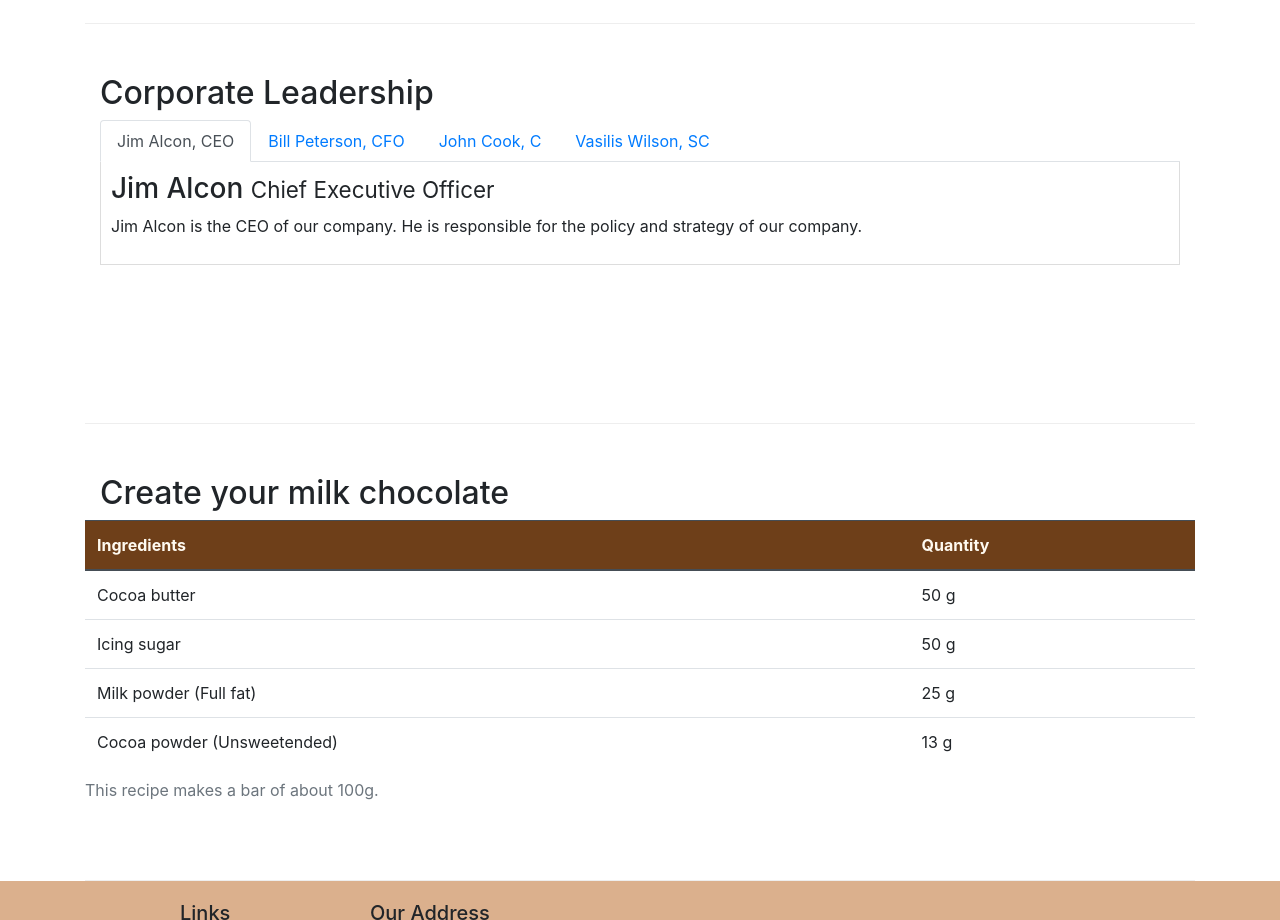
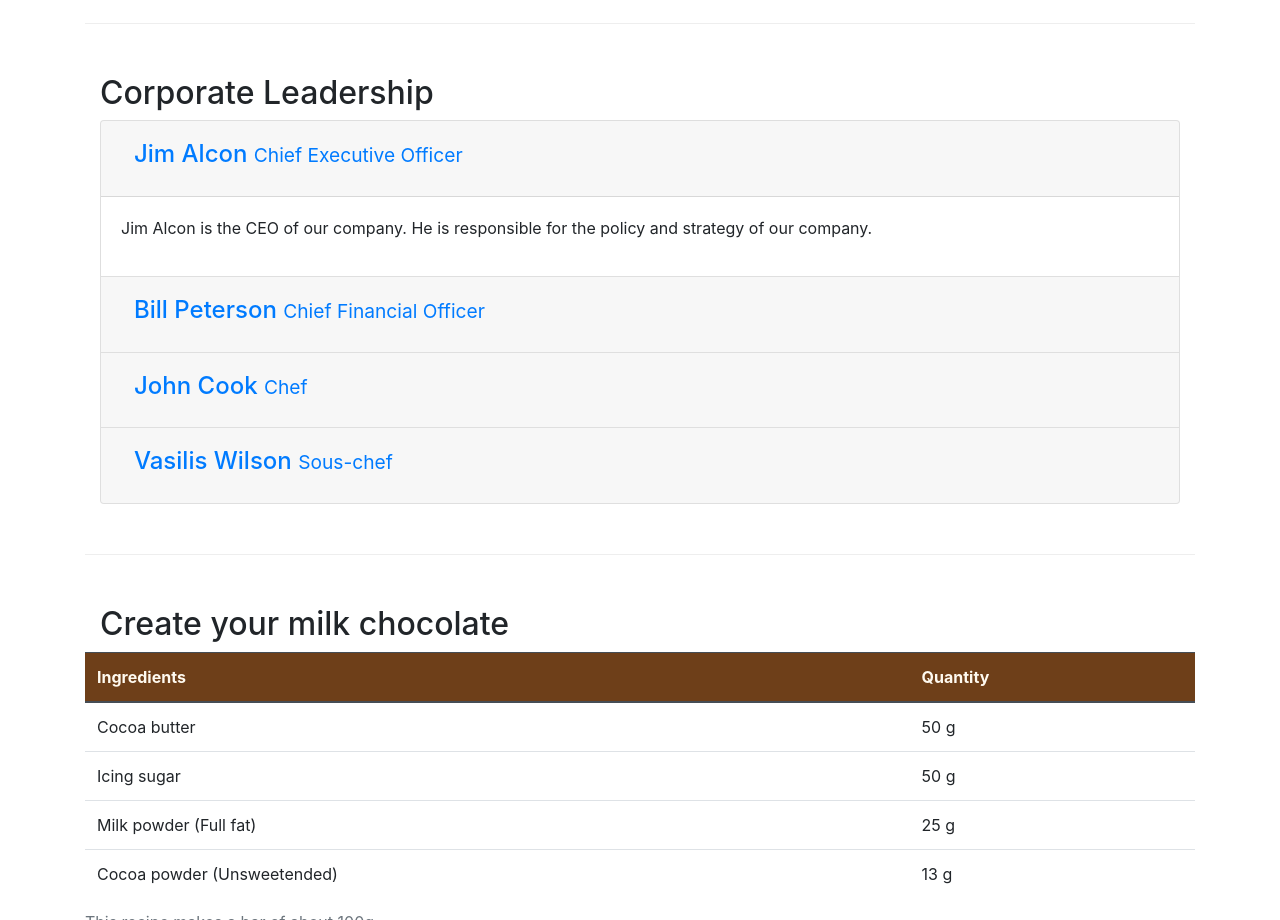
Before and after one commit to panouklas/LeChocolat, a website: page aboutus.html in a window 1280 px wide. Shown: the part 820-1740 px from the top of the page. Drawn offline with nearby package versions, Linux system fonts and the light colour scheme.

Commit message:
Accordion

```diff
--- a/aboutus.html
+++ b/aboutus.html
@@ -101,7 +101,7 @@
         <div class="row row-content">
             <div class="col-12 ">
                 <h2>Corporate Leadership</h2>
-                <ul class="nav nav-tabs">
+                <!-- <ul class="nav nav-tabs">
                     <li class="nav-item">
                         <a class="nav-link active" href="#tab1" role="tab" data-toggle="tab"> Jim Alcon, CEO</a>
                     </li>
@@ -114,36 +114,71 @@
                     <li class="nav-item">
                         <a class="nav-link" href="#tab4" role="tab" data-toggle="tab"> Vasilis Wilson, SC</a>
                     </li>
-                </ul>
+                </ul> -->
 
-                <div class="tab-content">
-                    <div role="tabpanel" class="tab-pane fade show active" id="tab1">
-                        <h3>Jim Alcon <small>Chief Executive Officer </small></h3>
-                        <p class="d-none d-sm-block">Jim Alcon is the CEO of our company. He is responsible for the
-                            policy and strategy of our company. </p>
+                <div class="accordion" id="accordion">
+                    <div class="card">
+                        <div class="card-header" id="headingOne">
+                            <button class="btn btn-link" data-toggle="collapse" data-target="#collapseOne"
+                                aria-expanded="true" aria-controls="collapseOne">
+                                <h4>Jim Alcon <small>Chief Executive Officer </small></h4>
+                            </button>
+                        </div>
+                        <div id="collapseOne" class="collapse show" aria-labelledby="headingOne"
+                            data-parent="#accordion">
+                            <div class="card-body">
+                                <p>Jim Alcon is the CEO of our company. He is responsible for the policy and strategy of
+                                    our company. </p>
+                            </div>
+                        </div>
                     </div>
-
-                    <div role="tabpanel" class="tab-pane" id="tab2">
-                        <h3>Bill Peterson <small>Chief Financial Officer </small></h3>
-                        <p class="d-none d-sm-block">Bill Peterson is the CFO of our company. He is responsible for all
-                            the financial decisions of our company. </p>
+                    <div class="card">
+                        <div class="card-header" id="headingTwo">
+                            <button class="btn btn-link collapsed" data-toggle="collapse" data-target="#collapseTwo"
+                                aria-expanded="false" aria-controls="collapseTwo">
+                                <h4>Bill Peterson <small>Chief Financial Officer </small></h4>
+                            </button>
+                        </div>
+                        <div id="collapseTwo" class="collapse" aria-labelledby="headingTwo" data-parent="#accordion">
+                            <div class="card-body">
+                                <p>Bill Peterson is the CFO of our company. He is responsible for all the financial
+                                    decisions of our company. </p>
+                            </div>
+                        </div>
                     </div>
-
-                    <div role="tabpanel" class="tab-pane" id="tab3">
-                        <h3>John Cook <small>Chef</small></h3>
-                        <p class="d-none d-sm-block">Our Chef, John Cook has specialized in the production of chocolates
-                            and he has created the receipts for our chocolates. </p>
+                    <div class="card">
+                        <div class="card-header" id="headingThree">
+                            <button class="btn btn-link collapsed" data-toggle="collapse" data-target="#collapseThree"
+                                aria-expanded="false" aria-controls="collapseThree">
+                                <h4>John Cook <small>Chef</small></h4>
+                            </button>
+                        </div>
+                        <div id="collapseThree" class="collapse" aria-labelledby="headingThree"
+                            data-parent="#accordion">
+                            <div class="card-body">
+                                <p>Our Chef, John Cook has specialized in the production of chocolates and he has
+                                    created the receipts for our chocolates. </p>
+                            </div>
+                        </div>
                     </div>
-
-                    <div role="tabpanel" class="tab-pane" id="tab4">
-                        <h3>Vasilis Wilson <small>Sous-chef </small></h3>
-                        <p class="d-none d-sm-block">Vasilis Wilson is well informed of all the current trends in pastry
-                            and
-                            contributes his innovative ideas in our products. </p>
+                    <div class="card">
+                        <div class="card-header" id="headingFour">
+                            <button class="btn btn-link collapsed" data-toggle="collapse" data-target="#collapseFour"
+                                aria-expanded="false" aria-controls="collapseFour">
+                                <h4>Vasilis Wilson <small>Sous-chef </small></h4>
+                            </button>
+                        </div>
+                        <div id="collapseFour" class="collapse" aria-labelledby="headingFour" data-parent="#accordion">
+                            <div class="card-body">
+                                <p>Vasilis Wilson is well informed of all the current trends in pastry and contributes
+                                    his innovative ideas in our products. </p>
+                            </div>
+                        </div>
                     </div>
                 </div>
             </div>
         </div>
+
 
         <div class="row row-content">
             <div class="col-12 col-sm-9">
```
